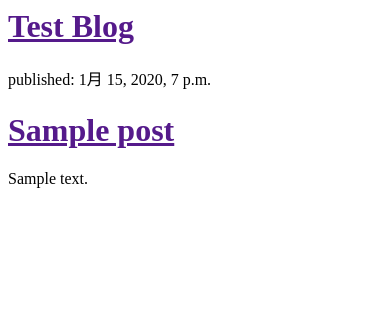
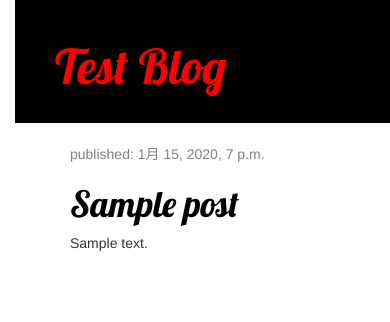
Before and after one commit to ivyke86/my-first-blog-old, a Django app: template blog/templates/blog/post_list.html in a window 390 px wide. Shown: the top 322 px of the page. Run offline with Django 3.2, Linux system fonts and the light colour scheme; the template is opened without the code that fills it: values that come from a table or form of the project are taken from there, others are empty; tables that the repository leaves empty hold one stand-in row (values such as "Sample post"); some libraries are stand-ins or nearby versions.

Commit message:
static(css)

```diff
--- /dev/null
+++ b/blog/static/css/blog.css
@@ -0,0 +1,55 @@
+h1 a {
+    color: rgb(80, 133, 202);
+    font-family: 'Lobster';
+}
+
+body {
+    padding-left: 15px;
+}
+
+.page-header {
+    background-color: black;
+    margin-top: 0;
+    padding: 20px 20px 20px 40px;
+}
+
+.page-header h1, .page-header h1 a, .page-header h1 a:visited, .page-header h1 a:active {
+    color: red;
+    font-size: 36pt;
+    text-decoration: none;
+}
+
+.content {
+    margin-left: 40px;
+}
+
+h1, h2, h3, h4 {
+    font-family: 'Lobster', cursive;
+}
+
+.date {
+    color: #828282;
+}
+
+.save {
+    float: right;
+}
+
+.post-form textarea, .post-form input {
+    width: 100%;
+}
+
+.top-menu, .top-menu:hover, .top-menu:visited {
+    color: #ffffff;
+    float: right;
+    font-size: 26pt;
+    margin-right: 20px;
+}
+
+.post {
+    margin-bottom: 70px;
+}
+
+.post h1 a, .post h1 a:visited {
+    color: #000000;
+}
--- a/blog/templates/blog/post_list.html
+++ b/blog/templates/blog/post_list.html
@@ -1,20 +1,32 @@
+{% load static %}
 <html>
     <head>
+        <link rel="stylesheet" href="//maxcdn.bootstrapcdn.com/bootstrap/3.2.0/css/bootstrap.min.css">
+        <link rel="stylesheet" href="//maxcdn.bootstrapcdn.com/bootstrap/3.2.0/css/bootstrap-theme.min.css">
+        <link href="//fonts.googleapis.com/css?family=Lobster&subset=latin,latin-ext" rel="stylesheet" type="text/css">
+        <link rel="stylesheet" href="{% static 'css/blog.css' %}">
         <title>Test blog</title>
     </head>
     <body>
-        <div>
+        <div class="page-header">
             <h1><a href="">Test Blog</a></h1>
         </div>
 
-        {% for post in posts %}
-        <div>
-            <p>published: {{ post.published_date }}</p>
-            <h1><a href="">{{ post.title }}</a></h1>
-            <p>{{ post.text|linebreaksbr }}</p>
+        <div class="content container">
+            <div class="row">
+                <div class="col-md-8">
+                    {% for post in posts %}
+                        <div class="post">
+                            <div class="date">
+                                <p>published: {{ post.published_date }}</p>
+                            </div>
+                            <h1><a href="">{{ post.title }}</a></h1>
+                            <p>{{ post.text|linebreaksbr }}</p>
+                        </div>
+                    {% endfor %}
+                </div>
+            </div>
         </div>
-        {% endfor %}
-
 
     </body>
 </html>
```
